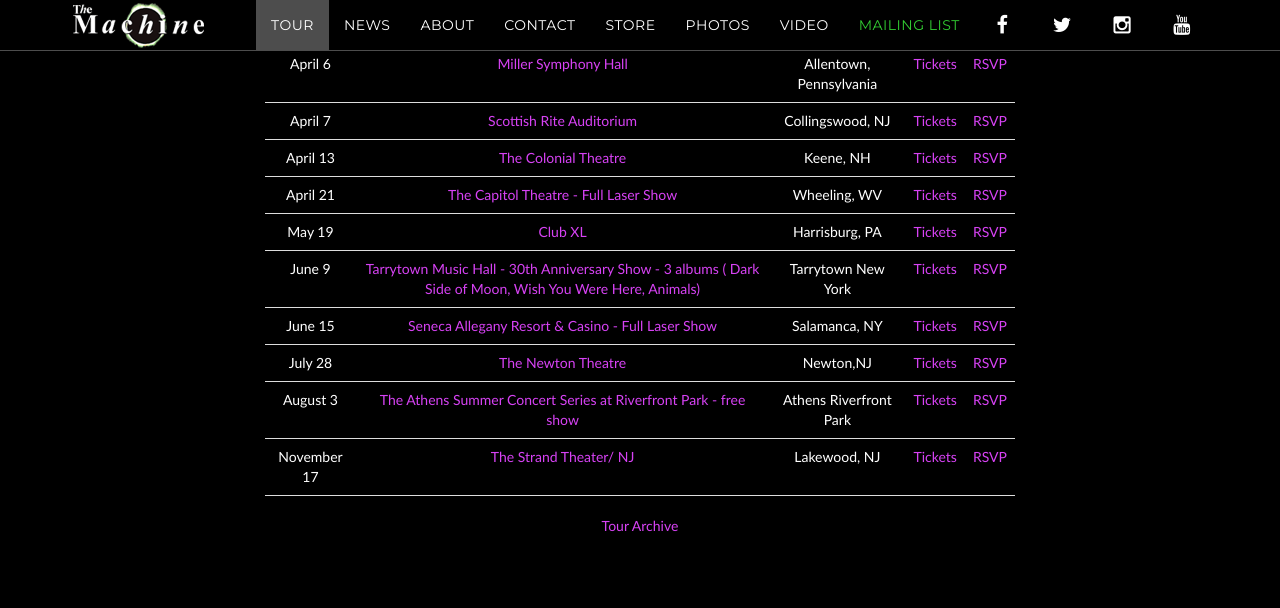
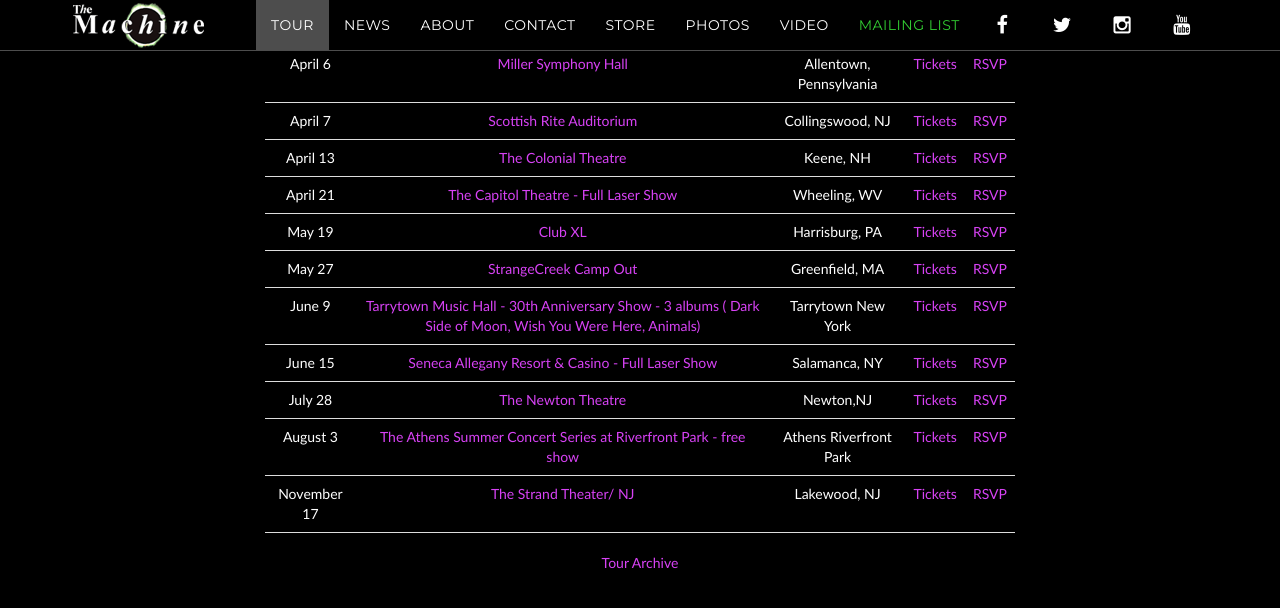
Before and after one commit to machineweb/machineweb.github.io, a Jekyll site: the page built from index.html, in a window 1280 px wide and 900 px high, scrolled down 973 px, cut to the strip 0-762 px from the top of the window. Shown: the top 608 px of the strip. Built offline with Jekyll 4.4.1, drawn with Linux system fonts in a browser that asks for light colours; comment, search, counter and statistics services are not loaded.

Commit message:
New tour item

```diff
--- a/_data/tour.yml
+++ b/_data/tour.yml
@@ -3394,3 +3394,11 @@
     tickets-url: "https://www.ticketmaster.com/Club-XL-tickets-Harrisburg/venue/16728"
     rsvp-url: "https://www.facebook.com/events/158056864882036/"
     order: "1526702400000"
+
+  - date: "May 27 2018"
+    venue: "StrangeCreek Camp Out"
+    venue-url: "http://strangecreekcampout.com/"
+    location: "Greenfield, MA"
+    tickets-url: "http://strangecreekcampout.com/"
+    rsvp-url: "https://www.facebook.com/events/148918485933156/"
+    order: "1527393600000"
```
